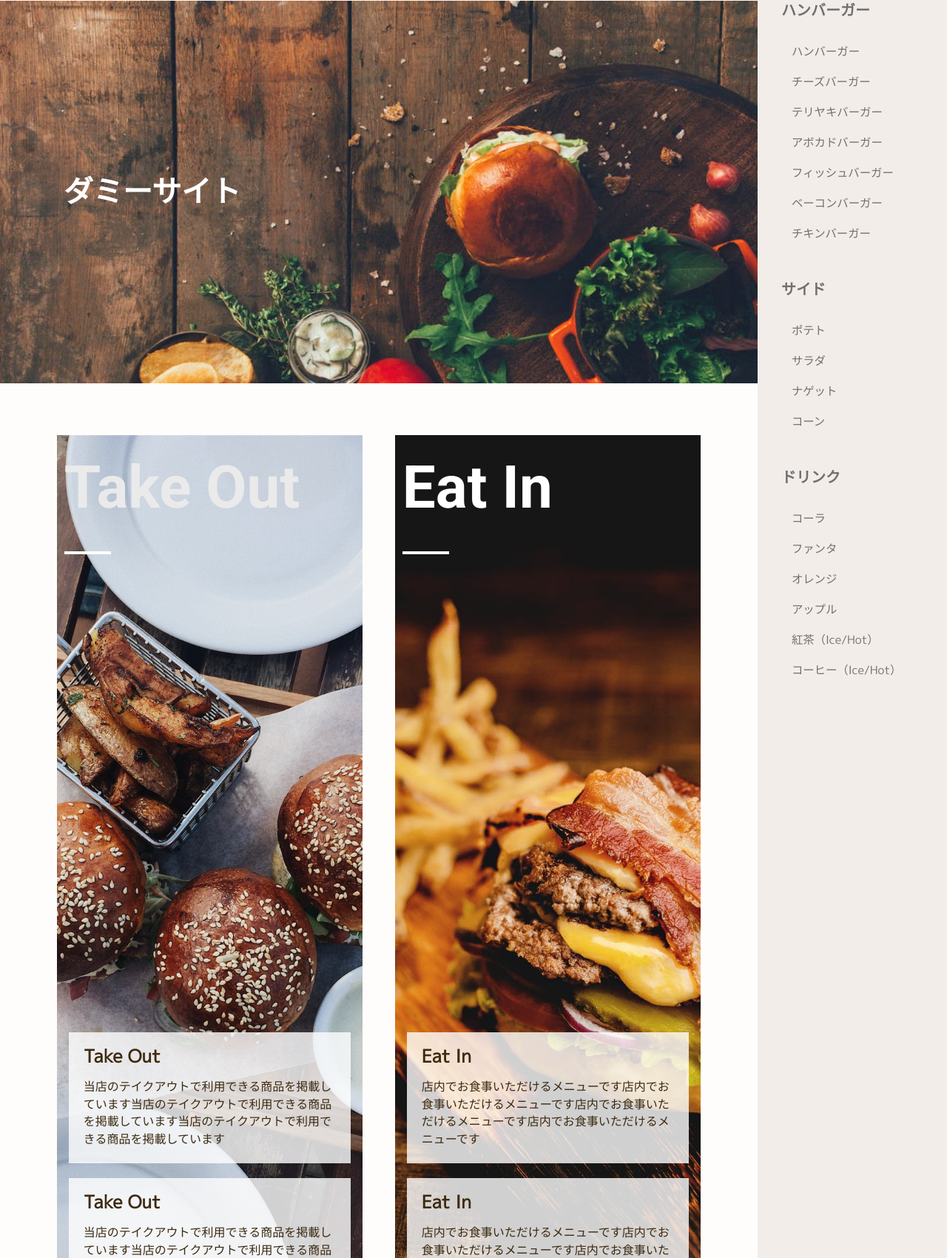
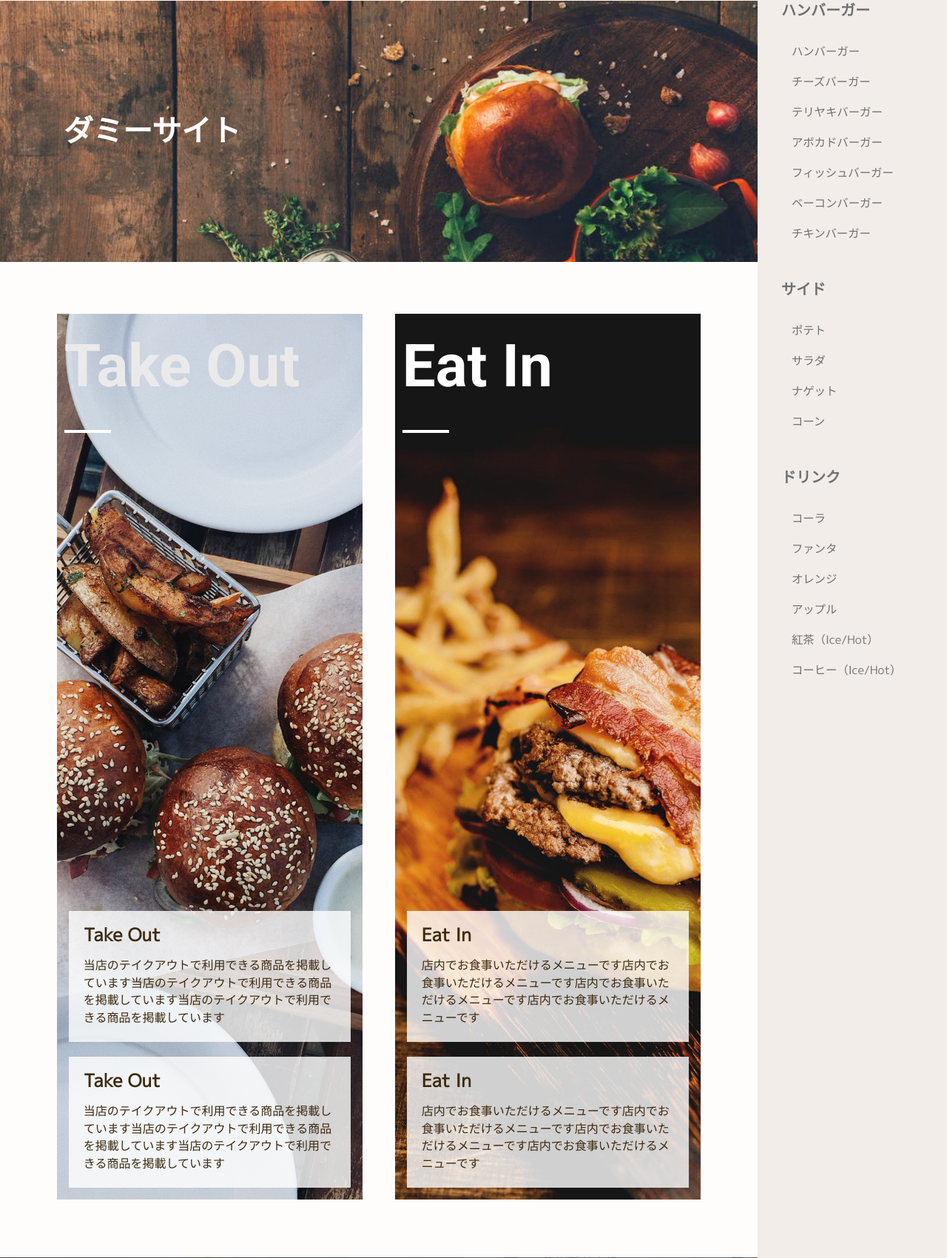
Before and after one commit to yuuna-ht/hamburger-wp, a PHP site: page /html/front-page.html in a window 1280 px wide. Shown: the part 216-1916 px from the top of the page at 74% size. Run offline with PHP 8.4, Linux system fonts and the light colour scheme; style sheets or scripts are compiled from the project's sources.

Commit message:
update p-mainVisual

```diff
--- a/css/style.css
+++ b/css/style.css
@@ -344,6 +344,7 @@ progress {
 .l-main {
   display: flex;
   flex-direction: column;
+  justify-content: space-between;
 }
 
 /* サイドバーのレイアウト */
@@ -945,7 +946,7 @@ body.is-open {
 }
 @media (min-width: 1025px) {
   .p-mainVisual {
-    height: 20%;
+    height: 27.6vw;
   }
 }
 .p-mainVisual__title {
--- a/scss/layout/_main.scss
+++ b/scss/layout/_main.scss
@@ -4,4 +4,5 @@
 .l-main {
     display: flex;
     flex-direction: column;
+    justify-content: space-between;
 }
--- a/scss/object/project/_mainVisual.scss
+++ b/scss/object/project/_mainVisual.scss
@@ -8,7 +8,7 @@
     align-items: center;
     min-height: 285px;
     @include breakpoint(pc) {
-        height: 20%;
+        height: 27.6vw;
     }
 
     &__title {
```
Also changed, not shown: css/style.min.css, 2 other files.
